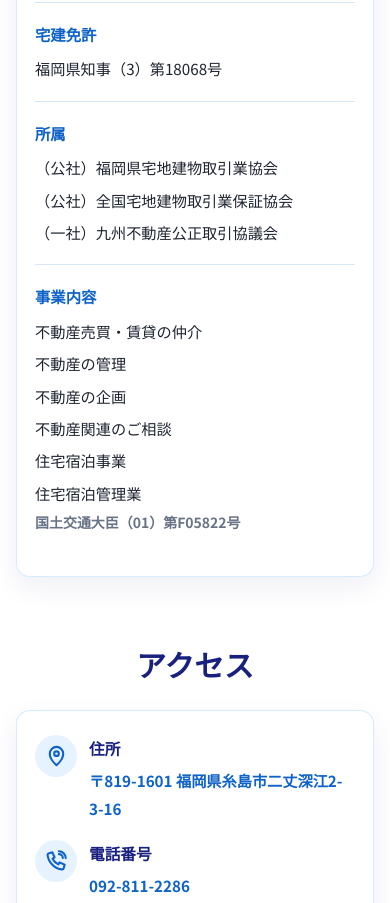
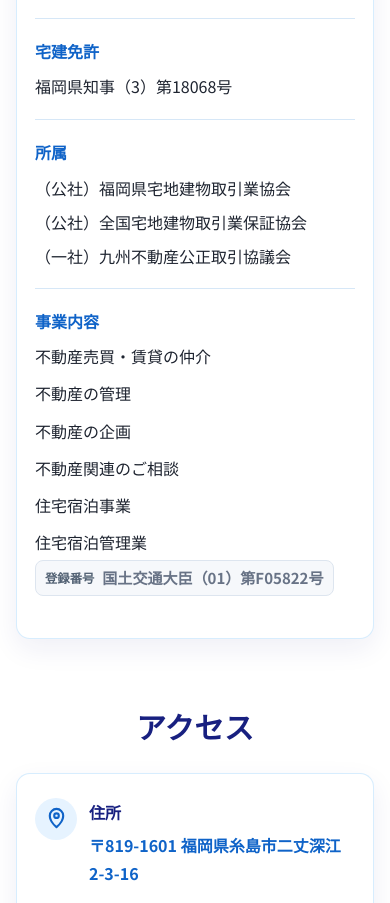
Before and after one commit to kota-web-design/check-2, a plain HTML site: page company.html in a window 390 px wide. Shown: the part 850-1753 px from the top of the page. Drawn offline with Linux system fonts and the light colour scheme.

Commit message:
Add files via upload

```diff
--- a/company.html
+++ b/company.html
@@ -32,7 +32,7 @@
       href="https://fonts.googleapis.com/css2?family=Noto+Sans+JP:wght@400;500;700&family=Noto+Serif+JP:wght@500;600;700&display=swap"
       rel="stylesheet"
     />
-    <link rel="stylesheet" href="./styles.css?v=20260904-final-polish" />
+    <link rel="stylesheet" href="./styles.css?v=20260905-sp-menu-contact" />
     <script type="application/ld+json">
       {
         "@context": "https://schema.org",
@@ -55,7 +55,7 @@
         <a class="brand" href="./index.html#top" aria-label="株式会社アシスト地所 トップへ">
           <img
             class="brand__logo"
-            src="./assets/logo.png"
+            src="./assets/logo.png?v=20260905-logo"
             alt="A.J 株式会社アシスト地所"
             width="348"
             height="58"
@@ -114,6 +114,7 @@
         <a class="mobile-menu__link" href="./index.html#top">ホーム</a>
         <a class="mobile-menu__link" href="./company.html" aria-current="page">会社概要</a>
         <a class="mobile-menu__link" href="./company.html#access">アクセス</a>
+        <a class="mobile-menu__link mobile-menu__link--contact" href="./index.html#contact-form">お問い合わせフォーム</a>
       </nav>
     </header>
 
@@ -171,15 +172,30 @@
                 <tr>
                   <th scope="row">事業内容</th>
                   <td>
-                    <ul class="company-list">
-                      <li>不動産売買・賃貸の仲介</li>
-                      <li>不動産の管理</li>
-                      <li>不動産の企画</li>
-                      <li>不動産関連のご相談</li>
-                      <li>住宅宿泊事業</li>
-                      <li>
-                        <span>住宅宿泊管理業</span>
-                        <span class="company-list__note">国土交通大臣（01）第F05822号</span>
+                    <ul class="company-list company-list--business">
+                      <li class="company-list__item">
+                        <span class="company-list__name">不動産売買・賃貸の仲介</span>
+                      </li>
+                      <li class="company-list__item">
+                        <span class="company-list__name">不動産の管理</span>
+                      </li>
+                      <li class="company-list__item">
+                        <span class="company-list__name">不動産の企画</span>
+                      </li>
+                      <li class="company-list__item">
+                        <span class="company-list__name">不動産関連のご相談</span>
+                      </li>
+                      <li class="company-list__item company-list__item--licensed">
+                        <span class="company-list__name">住宅宿泊事業</span>
+                      </li>
+                      <li class="company-list__item company-list__item--licensed">
+                        <span class="company-list__name">住宅宿泊管理業</span>
+                        <span class="company-list__licenses">
+                          <span class="company-list__note">
+                            <span class="company-list__note-label">登録番号</span>
+                            <span>国土交通大臣（01）第F05822号</span>
+                          </span>
+                        </span>
                       </li>
                     </ul>
                   </td>
@@ -274,7 +290,7 @@
             <a class="brand brand--footer" href="./index.html#top" aria-label="株式会社アシスト地所 トップへ">
               <img
                 class="brand__logo"
-                src="./assets/logo.png"
+                src="./assets/logo.png?v=20260905-logo"
                 alt="A.J 株式会社アシスト地所"
                 width="348"
                 height="58"
--- a/script.js
+++ b/script.js
@@ -57,7 +57,8 @@ const isCurrentNavigationLink = (link) => {
   }
 
   if (currentPage === "index.html") {
-    return linkUrl.hash === "" || linkUrl.hash === "#top";
+    const currentHash = window.location.hash || "#top";
+    return linkUrl.hash === currentHash || (currentHash === "#top" && linkUrl.hash === "");
   }
 
   return linkUrl.hash === "";
--- a/styles.css
+++ b/styles.css
@@ -459,6 +459,7 @@ textarea:focus-visible {
   font-size: 1.1rem;
   font-weight: 700;
   line-height: 1.55;
+  text-wrap: balance;
 }
 
 .service-card__lead {
@@ -467,6 +468,7 @@ textarea:focus-visible {
   font-size: 0.94rem;
   font-weight: 700;
   line-height: 1.65;
+  text-wrap: balance;
 }
 
 .service-card__text {
@@ -824,7 +826,9 @@ textarea:focus-visible {
 
 .lemon__features span {
   display: inline-flex;
+  flex: 1 1 0;
   min-width: 184px;
+  max-width: 214px;
   padding: 11px 16px;
   border: 1px solid rgba(var(--color-blue-rgb), 0.18);
   border-radius: 999px;
@@ -1139,11 +1143,49 @@ textarea:focus-visible {
   align-items: baseline;
 }
 
+.company-list--business {
+  gap: 8px;
+}
+
+.company-list--business .company-list__item {
+  display: grid;
+  grid-template-columns: minmax(13rem, max-content) minmax(0, 1fr);
+  gap: 8px 14px;
+  align-items: start;
+}
+
+.company-list__name {
+  line-height: 1.7;
+}
+
+.company-list__licenses {
+  display: flex;
+  min-width: 0;
+  flex-wrap: wrap;
+  gap: 6px;
+}
+
 .company-list__note {
+  display: inline-flex;
+  max-width: 100%;
+  padding: 4px 10px;
+  border: 1px solid #dde5ef;
+  border-radius: 999px;
+  background: #f6f8fb;
   color: var(--color-muted);
-  font-size: 0.92em;
+  font-size: 0.9em;
   font-weight: 600;
   line-height: 1.7;
+  align-items: center;
+  gap: 8px;
+  overflow-wrap: anywhere;
+}
+
+.company-list__note-label {
+  color: #536274;
+  font-size: 0.82em;
+  font-weight: 700;
+  white-space: nowrap;
 }
 
 .access-grid {
@@ -1572,6 +1614,13 @@ textarea:focus-visible {
     box-shadow: inset 0 0 0 1px rgba(255, 255, 255, 0.22);
   }
 
+  .mobile-menu__link--contact,
+  .mobile-menu__link--contact[aria-current="page"] {
+    background: #fff;
+    color: var(--color-brand-blue);
+    box-shadow: 0 12px 24px rgba(var(--color-navy-rgb), 0.16);
+  }
+
   .hero {
     min-height: 88vh;
     min-height: 88svh;
@@ -1619,7 +1668,7 @@ textarea:focus-visible {
 
   .section-heading__text {
     margin-top: 14px;
-    font-size: 0.95rem;
+    font-size: 1rem;
     line-height: 1.9;
     text-align: center;
   }
@@ -1632,13 +1681,13 @@ textarea:focus-visible {
   .service__grid {
     grid-template-columns: 1fr;
     gap: 14px;
-    margin-top: 32px;
+    margin-top: 22px;
   }
 
   .service__tiger {
     position: static;
     width: 94px;
-    margin: 22px 8px -2px auto;
+    margin: 14px 8px -8px auto;
     opacity: 0.88;
   }
 
@@ -1666,13 +1715,13 @@ textarea:focus-visible {
 
   .service-card__lead {
     margin-top: 8px;
-    font-size: 1.02rem;
+    font-size: 1.04rem;
     line-height: 1.68;
   }
 
   .service-card__text {
     margin-top: 10px;
-    font-size: 0.96rem;
+    font-size: 1rem;
     line-height: 1.8;
   }
 
@@ -1709,7 +1758,7 @@ textarea:focus-visible {
 
   .property-contact__text {
     margin-top: 10px;
-    font-size: 0.95rem;
+    font-size: 1rem;
     line-height: 1.85;
   }
 
@@ -1773,7 +1822,7 @@ textarea:focus-visible {
   }
 
   .lemon__text {
-    font-size: 0.95rem;
+    font-size: 1rem;
     line-height: 1.9;
     text-align: left;
   }
@@ -1785,13 +1834,15 @@ textarea:focus-visible {
 
   .lemon__features span {
     display: inline-grid;
+    flex: none;
     width: 100%;
     min-height: 44px;
     min-width: 0;
+    max-width: none;
     grid-template-columns: 7px max-content;
     justify-content: center;
     gap: 10px;
-    font-size: 0.98rem;
+    font-size: 1rem;
     text-align: left;
   }
 
@@ -1808,7 +1859,7 @@ textarea:focus-visible {
   }
 
   .lemon-contact__text {
-    font-size: 0.95rem;
+    font-size: 1rem;
     line-height: 1.85;
   }
 
@@ -1861,7 +1912,7 @@ textarea:focus-visible {
 
   .subpage-hero__lead {
     margin-top: 14px;
-    font-size: 0.95rem;
+    font-size: 1rem;
     line-height: 1.9;
   }
 
@@ -1903,19 +1954,34 @@ textarea:focus-visible {
     padding: 18px 0 7px;
     border-bottom: 0;
     color: var(--color-blue);
-    font-size: 0.96rem;
+    font-size: 1rem;
   }
 
   .company-table td {
     padding: 0 0 18px;
-    font-size: 0.95rem;
+    font-size: 1rem;
     line-height: 1.8;
   }
 
   .company-list__note {
-    flex-basis: 100%;
-    font-size: 0.92em;
+    width: fit-content;
+    padding: 5px 9px;
+    border-radius: 8px;
+    font-size: 0.94em;
     line-height: 1.6;
+  }
+
+  .company-list--business {
+    gap: 10px;
+  }
+
+  .company-list--business .company-list__item {
+    grid-template-columns: 1fr;
+    gap: 4px;
+  }
+
+  .company-list__licenses {
+    gap: 6px;
   }
 
   .access-grid {
@@ -1938,11 +2004,11 @@ textarea:focus-visible {
   }
 
   .access-label {
-    font-size: 0.98rem;
+    font-size: 1rem;
   }
 
   .access-text {
-    font-size: 0.95rem;
+    font-size: 1rem;
     line-height: 1.8;
   }
 
@@ -1959,7 +2025,7 @@ textarea:focus-visible {
 
   .policy-content {
     padding: 22px 18px 26px;
-    font-size: 0.95rem;
+    font-size: 1rem;
   }
 
   .policy-content p {
@@ -2013,7 +2079,7 @@ textarea:focus-visible {
 
   .site-footer__address {
     width: 100%;
-    gap: 12px;
+    gap: 18px;
   }
 
   .site-footer__map-link {
```
Also changed, not shown: index.html (+11 -10 lines), privacy-policy.html (+4 -3 lines), assets/ogp.png.
